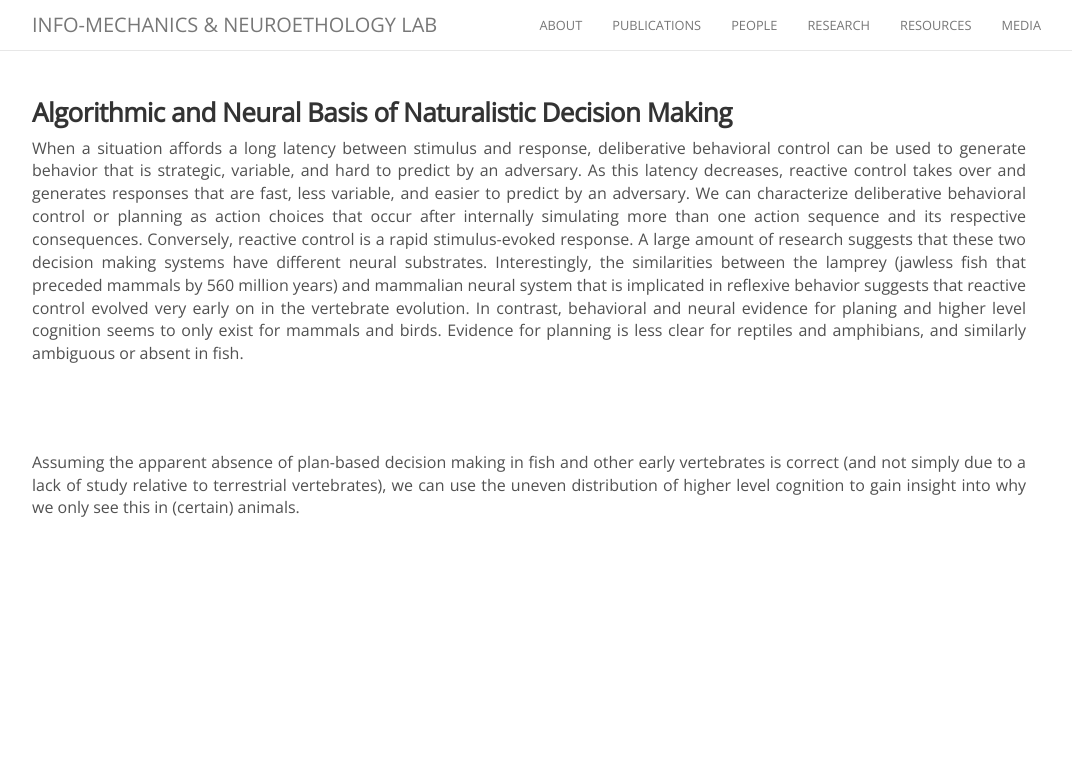
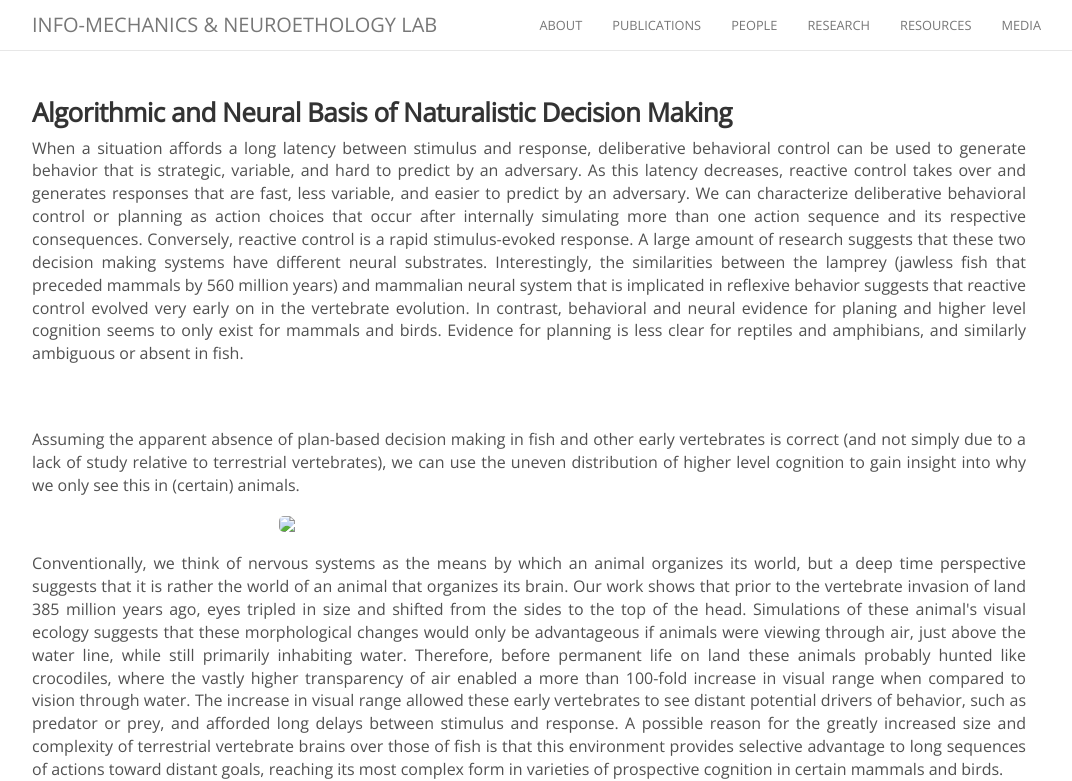
Before and after one commit to maciverlab/maciverlab.github.io, a Jekyll site: the page built from _projects/planning.md, in a window 1280 px wide and 1238 px high. Shown: the top 781 px of the window, without its empty margins (111-1183 px from the left). Built offline with Jekyll 4.4.1, drawn with Linux system fonts in a browser that asks for light colours; nearby versions of some CDN libraries; comment, search, counter and statistics services are not loaded; grey boxes are pictures that could not be loaded.

Commit message:
Update planning.md

```diff
--- a/_projects/planning.md
+++ b/_projects/planning.md
@@ -16,8 +16,20 @@ years) and mammalian neural system that is implicated in reflexive behavior sugg
 on in the vertebrate evolution. In contrast, behavioral and neural evidence for planing and higher level cognition seems to
 only exist for mammals and birds. Evidence for planning is less clear for reptiles and amphibians, and similarly ambiguous or
 absent in fish.</p>
-<br><br>
+<br>
 <p style="text-align:justify" width="100%">Assuming the apparent absence of plan-based decision making in fish and other
 early vertebrates is correct (and not simply due
 to a lack of study relative to terrestrial vertebrates), we can use the uneven distribution of higher level cognition to gain
 insight into why we only see this in (certain) animals.</p>
+
+<figure><center>
+  <img width="500" src="{{site.baseurl}}/images/post/decision-making.png" data-action="zoom">
+</center></figure>
+
+<p style="text-align:justify" width="100%">Conventionally, we think of nervous systems as the means by which an animal organizes its world, but a deep time perspective suggests that it is rather the world of an animal that organizes its brain. Our work shows that prior to the vertebrate invasion of land 385 million years ago, eyes tripled in size and shifted from the sides to the top of the head. Simulations of these animal's visual ecology suggests that these morphological changes would only be advantageous if animals were viewing through air, just above the water line, while still primarily inhabiting water. Therefore, before permanent life on land these animals probably hunted like crocodiles, where the vastly higher transparency of air enabled a more than 100-fold increase in visual range when compared to vision through water. The increase in visual range allowed these early vertebrates to see distant potential drivers of behavior, such as predator or prey, and afforded long delays between stimulus and response.  A possible reason for the greatly increased size and complexity of terrestrial vertebrate brains over those of fish is that this environment provides selective advantage to long sequences of actions toward distant goals, reaching its most complex form in varieties of prospective cognition in certain mammals and birds.</p>
+
+<figure><center>
+  <img width="500" src="{{site.baseurl}}/images/post/skull-visualrange.png" data-action="zoom">
+</center></figure>
+
+<hr>
```
